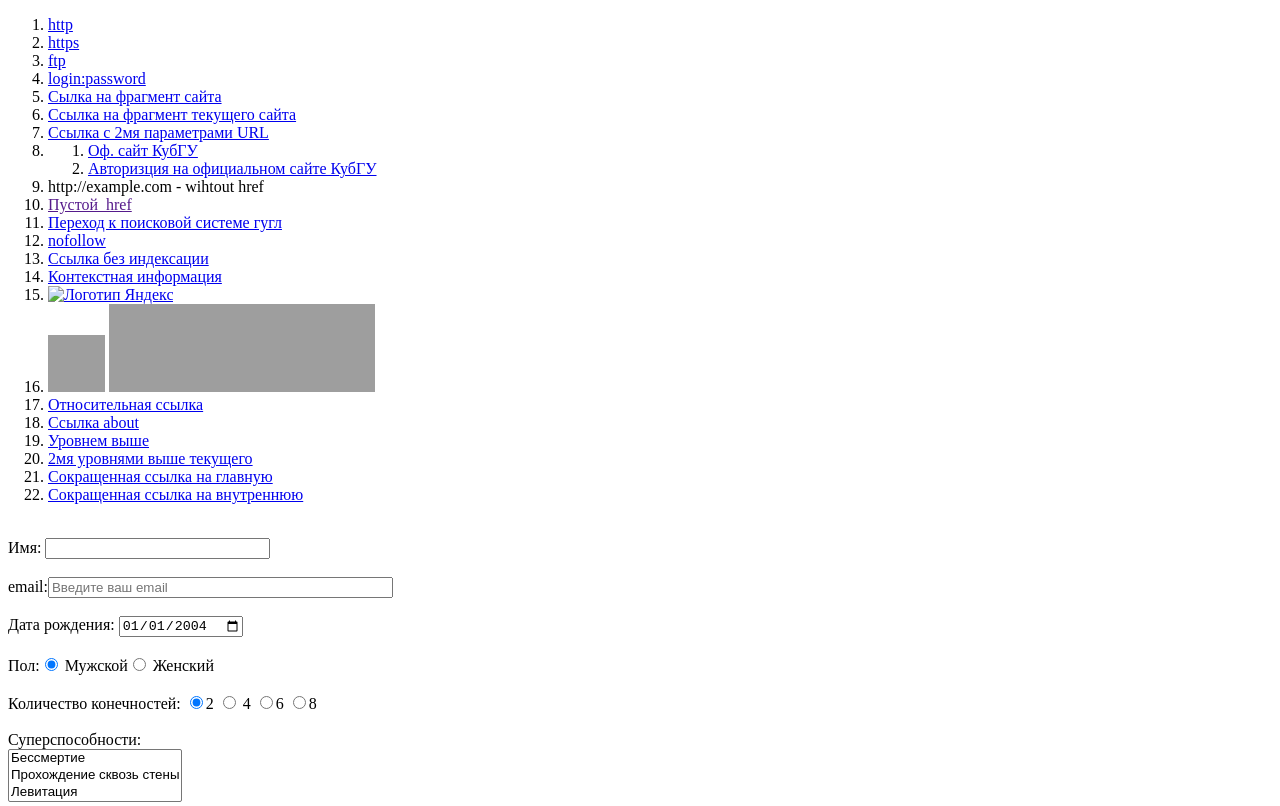
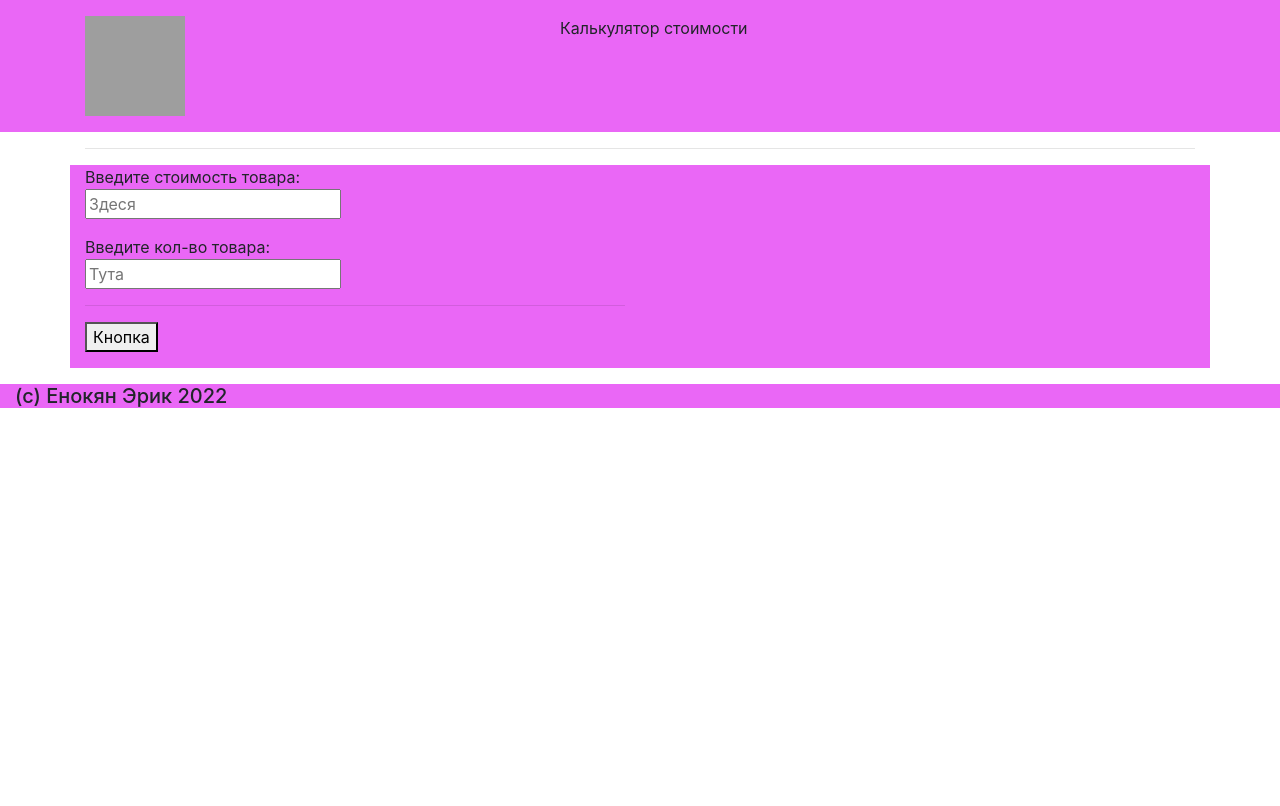
Before and after one commit to Enalinsky/web5, a plain HTML site: page index.html in a window 1280 px wide. Shown: the top 806 px of the page. Drawn offline with nearby package versions, Linux system fonts and the light colour scheme; grey boxes are pictures that could not be loaded.

Commit message:
Update index.html

```diff
--- a/index.html
+++ b/index.html
@@ -1,70 +1,70 @@
 <!DOCTYPE html>
 <html lang="ru">
-      <head>
-<title>1</title>
-<meta charset="utf-8">
-<meta name="author" content="Баландин М.А. s0169595">
-</head>
+  <head>
+    <meta charset="UTF-8" />
+    <meta name="viewport" content="width=device-width, initial-scale=1" />
+    <title>Главная</title>
+    <link
+    rel="stylesheet"
+    href="https://stackpath.bootstrapcdn.com/bootstrap/4.5.0/css/bootstrap.min.css"
+    integrity="sha384-9aIt2nRpC12Uk9gS9baDl411NQApFmC26EwAOH8WgZl5MYYxFfc+NcPb1dKGj7Sk"
+    crossorigin="anonymous"
+    />
+    <link rel="stylesheet" href="style.css" />
+    <script src="calkulator.js" defer></script>
+  </head>
+  <body>
+    <header>
+      <div class="container-fluid page" style="background-color: #e74ef5da">
+        <div class="container">
+        <div class="row">
+          <div class="col-5 offset-5 col-md-4 offset-md-1 order-2">
+            <div class="h-100 py-3">
+              <div id="line">
+                <a>Калькулятор стоимости</a>
+              </div>
+            </div>
+          </div>
+          <div class="col-1 col-md-4 order-1">
+            <div class="h-100 py-3">
+              <div id="logo">
+                <img
+                  src="https://investorshub.advfn.com/uimage/uploads/2019/11/4/qnzrecalculator.gif"
+                  width="100"
+                  height="100"
+                  alt="name"
+                />
+              </div>
 
-<ol>
-  <li><a href="http://example.com/">http</a></li>
-  <li><a href="https://example.com/">https</a></li>
-   <li><a href="ftp://example.com/">ftp</a></li>
-  <li><a href="ftp://user:password@adress.com/">login:password</a></li>
-  <li><a href="httр://ru.wikipedia.org/wiki/Кубанский_государственный_университет#Ссылки">Сылка на фрагмент сайта</a></li>
-  <li><a href="https://balandinmaxim.github.io/#top">Ссылка на фрагмент текущего сайта</a></li>
-  <li><a href="https://ru.wikipedia.org/wiki/Кубанский_государственный_университет?sl=en&tl=ru">Ссылка с 2мя параметрами URL</a></li>
-  <li>
-  <ol>
-        <li><a href="https://www.kubsu.ru/" title="Официальный сайт Кубанского государственного университета">Оф. сайт КубГУ</a></li>
-        <li><a href="https://www.kubsu.ru/user" title="Страница для авторизации на сайте Кубанского государственного университета" >Авторизция на официальном сайте КубГУ</a></li>
-  </ol>
- <li> <a>http://example.com - wihtout href</a></li>
-  <li><a href="">Пустой_href</a></li>
-  <li><a href="https://www.google.ru/">Переход к поисковой системе гугл</a></li>
-  <li><a href="https://yandex.ru/" rel="nofollow">nofollow</a></li>
-  <li><!--noindex--><a href="http//:example.com">Ссылка без индексации</a><!--/noindex-->
-  <li><a href="https://yandex.ru/" rel="help">Контекстная информация</a></li>
-  <li><a href="https://yandex.ru/"><img src="https://icon2.cleanpng.com/20180620/wy/kisspng-yandex-internet-5b2aa1107b69c0.5570827015295204005055.jpg" alt="Логотип Яндекс"></a></li>
-      <li>
-    <img src="https://uslugino.ru/img/105/296089.jpg" width="57" height="57" alt="tg" usemap="#tg">
-                <img src="https://cdn.wmaraci.com/blog/wikipedia-logo.png" style="width: 266px; height: 88px;" alt="Wiki">
-                <map name="tg">
-                    <area shape="circle" coords="63,40,50" href="https://web.telegram.org/k/" alt="linkTG">
-                </map>
-                <map name="wiki">
-                    <area shape="rect" coords="0,0,266,88" href="https://ru.wikipedia.org/" alt="linkWIKI">
-                </map>
-            </li>
-  <li><a href="example.html">Относительная ссылка</a></li>
-  <li><a href="/about/index.html">Ссылка about</a></li>
-  <li><a href="../index.html">Уровнем выше</a></li>
-  <li><a href="../../index.html">2мя уровнями выше текущего</a></li>
-  <li><a href="/">Сокращенная ссылка на главную</a></li>
-  <li><a href="/about">Сокращенная ссылка на внутреннюю</a></li>
-</ol>
-<br><form><label>Имя: <input name="name_polz" maxlength="25" size="25" value=""></label><br>
-        <br><label>email:<input name="email_polz" type="email" maxlength="128" size="40" placeholder="Введите ваш email"></label><br>
-        <br><label>Дата рождения: <input name="data_polz" type="date" value="2004-01-01"></label><br>
-        <br><label>Пол:<input name="pol" type="radio" checked="checked"> Мужской</label><label><input name="pol" type="radio"> Женский</label><br>
-        <br>Количество конечностей:
-        <label><input name="kol_kon" type="radio" checked>2</label>
-        <label><input name="kol_kon" type="radio" > 4</label>
-        <label><input name="kol_kon" type="radio">6</label>
-        <label><input name="kol_kon" type="radio">8</label><br>
-        <br><label>Суперспособности:<br>
-            <select name="super" multiple="multiple" size="3">
-                <option value="1">Бессмертие</option>
-                <option value="2">Прохождение сквозь стены</option>
-                <option value="3">Левитация</option>
-            </select></label><br>
-        <br><label>Поле для биографии:<br>
-            <textarea name="bio" cols="30" rows="20" maxlength="625">Биография персонажа</textarea>
-        </label><br>
-        <br><label>
-            С контрактом ознакомлен(а):
-            <input type="checkbox">
-        </label><br>
-        <br><Label>
-            <input type="submit" value="Отправить">
-        </Label></form></body></html>
+            </div>
+          </div>
+        </div>
+      </div>
+    </header>
+    <body>
+    <div class="container">
+        <hr />
+            <div class="row mt-3 order-2 order-sm-3" style="background-color: #e74ef5da">
+                <div class="col-6 col-md-6">
+                <form>
+                    Введите стоимость товара:
+                    <p><input name="p1" type="text"  placeholder="Здеся"></p>
+                    Введите кол-во товара:
+                 <p><input name="p2" type="text"  placeholder="Тута"></p>
+        <div id="result">
+        </form>
+            </div>
+            <hr />
+            <button id="my-button">Кнопка</button>
+            <p id="otvet"></p>
+            </div>
+            </div>
+
+        </div>
+    <div class="container-fluid page mt-3" style="background-color: #e74ef5da">
+        <footer class="footer" id="foot">
+          <h5>(с) Енокян Эрик 2022</h5>
+        </footer>
+    </div>
+  </body>
+</html>
```
